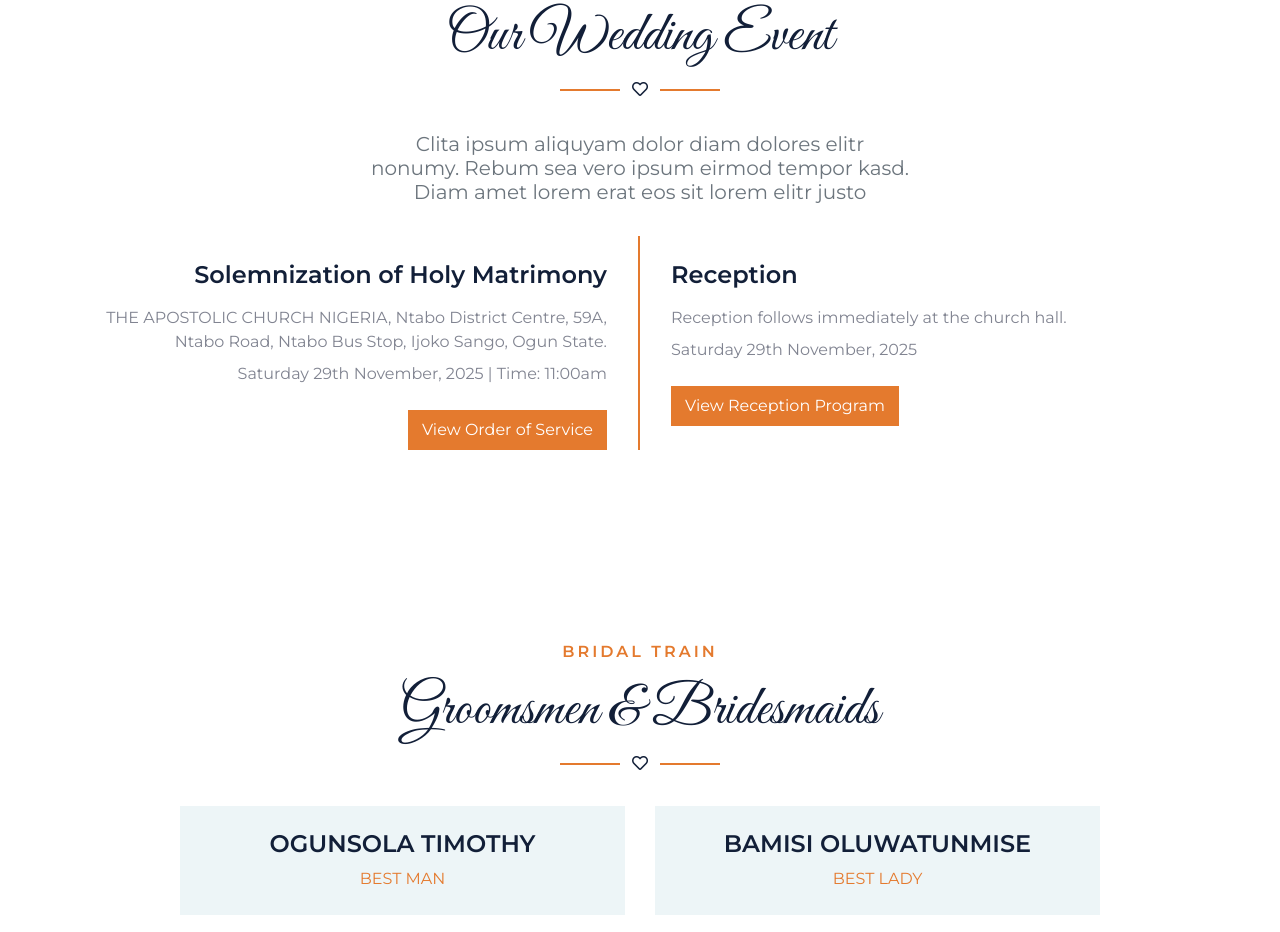
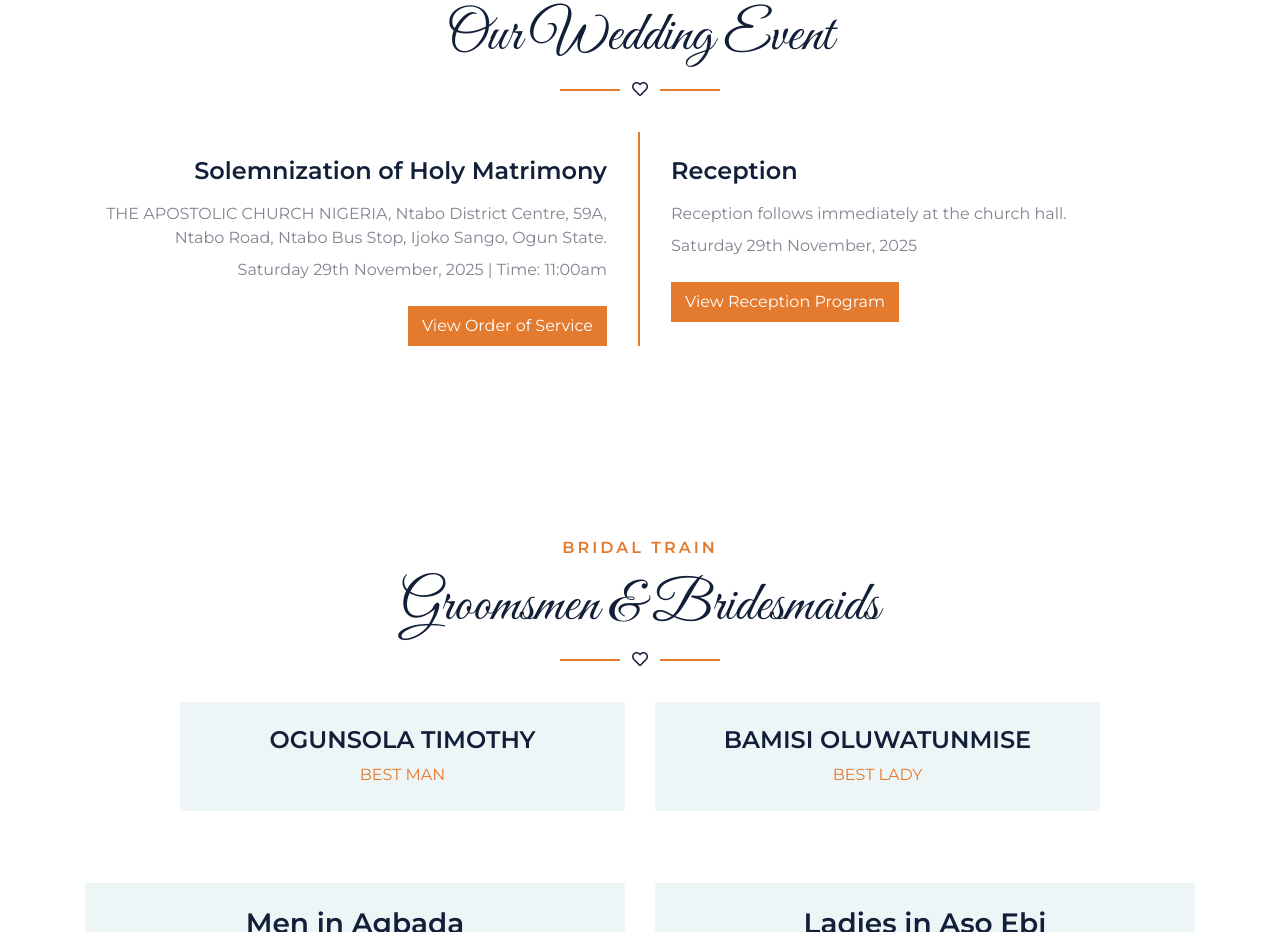
Before and after one commit to iamAgbaCoder/anendlessocean25, a plain HTML site: page index.html in a window 1280 px wide. Shown: the part 6032-6964 px from the top of the page. Drawn offline with nearby package versions, Linux system fonts and the light colour scheme.

Commit message:
remove placeholder text

```diff
--- a/index.html
+++ b/index.html
@@ -346,7 +346,6 @@
             </div>
             <div class="row justify-content-center">
                 <div class="col-md-6 text-center">
-                    <h5 class="font-weight-normal text-muted mb-3 pb-3">Clita ipsum aliquyam dolor diam dolores elitr nonumy. Rebum sea vero ipsum eirmod tempor kasd. Diam amet lorem erat eos sit lorem elitr justo</h5>
                 </div>
             </div>
             <div class="row">
```
